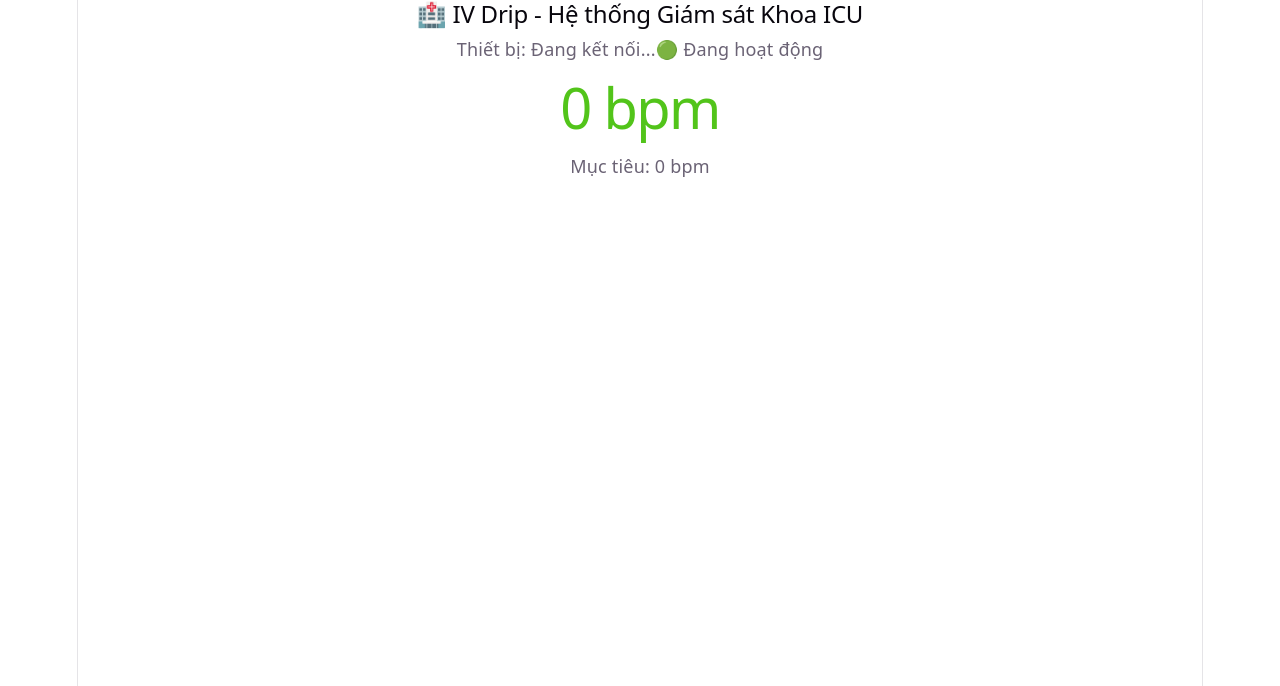
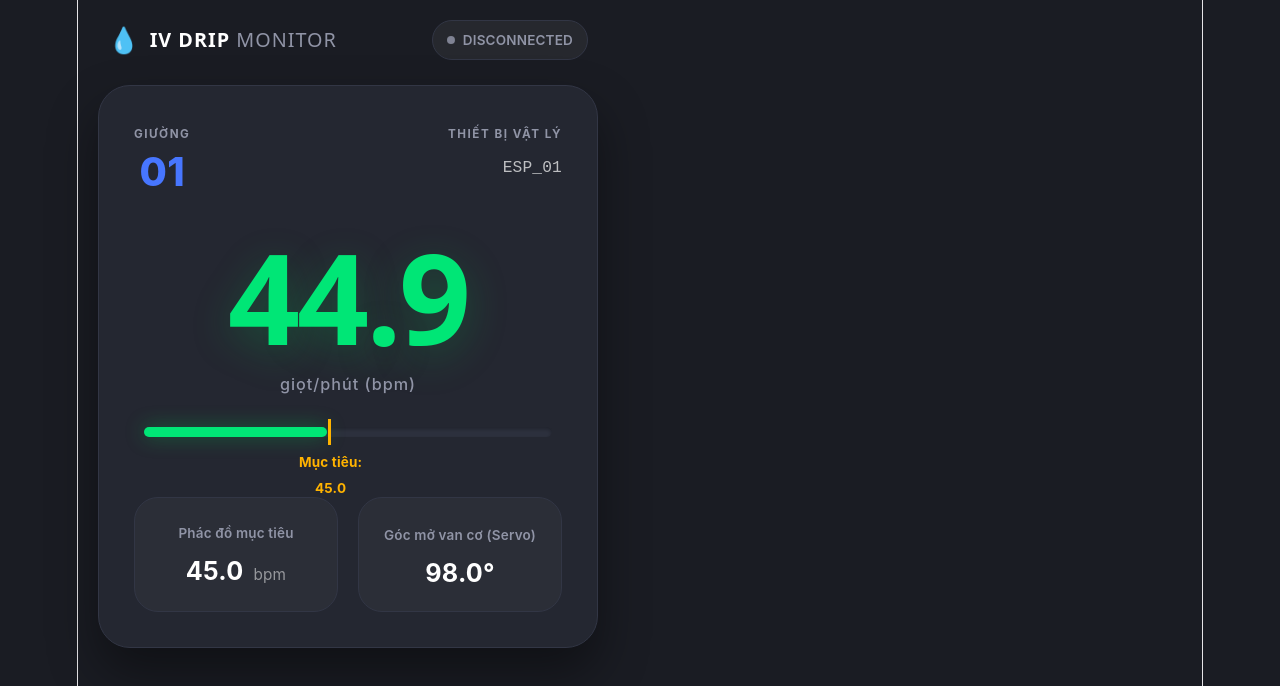
Before and after one commit to NamHaiIT2HUST/IV-DRIP-AI-HUB, a React app in the folder frontend/: page / in a window 1280 px wide. Shown: the top 686 px of the page. Built offline with nearby package versions, Linux system fonts and the light colour scheme; no server answers; the HTML template or start-up script is replaced by a standard one.

Commit message:
nâng cấp dashboard

```diff
--- a/frontend/src/App.css
+++ b/frontend/src/App.css
@@ -1,184 +1,228 @@
-.counter {
-  font-size: 16px;
-  padding: 5px 10px;
-  border-radius: 5px;
-  color: var(--accent);
-  background: var(--accent-bg);
-  border: 2px solid transparent;
-  transition: border-color 0.3s;
-  margin-bottom: 24px;
-
-  &:hover {
-    border-color: var(--accent-border);
-  }
-  &:focus-visible {
-    outline: 2px solid var(--accent);
-    outline-offset: 2px;
-  }
+/* --- CẤU HÌNH MÀU SẮC SOFT DARK THEME (MIDNIGHT EMERALD) --- */
+:root {
+  --bg-color: #1a1c23;        /* Xanh xám thâm trầm, không bị đen đặc */
+  --card-bg: #242731;          /* Thẻ sáng hơn nền một chút để tạo chiều sâu */
+  --primary-soft: #00c853;     /* Xanh lá Emerald dịu mắt */
+  --danger-soft: #ff5252;      /* Đỏ cảnh báo dịu */
+  --text-main: #e0e0e0;        /* Trắng xám nhạt chống lóa */
+  --text-sub: #9094a6;         /* Xám xanh cho chi tiết phụ */
+  --border-color: #323645;     /* Đường kẻ mờ tinh tế */
+  --accent-blue: #4776ff;      /* Màu xanh nhấn thương hiệu */
 }
 
-.hero {
-  position: relative;
-
-  .base,
-  .framework,
-  .vite {
-    inset-inline: 0;
-    margin: 0 auto;
+/* Cấu hình hiển thị căn giữa toàn màn hình */
+body {
+  background-color: var(--bg-color);
+  color: var(--text-main);
+  font-family: 'Inter', -apple-system, system-ui, sans-serif;
+  margin: 0;
+  display: flex;
+  justify-content: center;
+  align-items: center;
+  min-height: 100vh;
+  -webkit-font-smoothing: antialiased;
 }
 
-  .base {
-    width: 170px;
-    position: relative;
-    z-index: 0;
+.medical-app {
+  width: 100%;
+  max-width: 500px;
+  padding: 20px;
 }
 
-  .framework,
-  .vite {
-    position: absolute;
+/* --- HEADER --- */
+.main-header {
+  display: flex;
+  justify-content: space-between;
+  align-items: center;
+  margin-bottom: 25px;
+  padding: 0 10px;
 }
 
-  .framework {
-    z-index: 1;
-    top: 34px;
-    height: 28px;
-    transform: perspective(2000px) rotateZ(300deg) rotateX(44deg) rotateY(39deg)
-      scale(1.4);
+.brand { display: flex; align-items: center; gap: 10px; }
+.brand h1 { font-size: 1.1rem; letter-spacing: 1px; margin: 0; font-weight: 700; color: #fff; }
+.brand .light { font-weight: 300; color: var(--text-sub); }
+.icon-drop { font-size: 1.4rem; }
+
+.status-pill {
+  display: flex; align-items: center; gap: 8px;
+  padding: 6px 14px; border-radius: 30px;
+  font-size: 0.75rem; font-weight: 600;
+  background: rgba(255, 255, 255, 0.05);
+  color: var(--text-sub);
+  border: 1px solid var(--border-color);
+}
+.status-pill.online { color: var(--primary-soft); border-color: rgba(0, 200, 83, 0.3); }
+
+/* Hiệu ứng nhịp đập cho trạng thái Online */
+.pulse-dot {
+  width: 8px; height: 8px; border-radius: 50%;
+  background-color: currentColor;
+  animation: pulse-ring 1.5s infinite;
+}
+@keyframes pulse-ring {
+  0% { transform: scale(0.9); opacity: 1; }
+  50% { transform: scale(1.1); opacity: 0.7; }
+  100% { transform: scale(0.9); opacity: 1; }
 }
 
-  .vite {
-    z-index: 0;
-    top: 107px;
-    height: 26px;
-    width: auto;
-    transform: perspective(2000px) rotateZ(300deg) rotateX(40deg) rotateY(39deg)
-      scale(0.8);
-  }
+/* --- PATIENT CARD --- */
+.patient-card {
+  background: var(--card-bg);
+  border-radius: 32px;
+  padding: 35px;
+  box-shadow: 0 25px 50px rgba(0,0,0,0.4);
+  border: 1px solid var(--border-color);
+  position: relative;
+  overflow: hidden;
+  transition: all 0.4s cubic-bezier(0.175, 0.885, 0.32, 1.275);
 }
 
-#center {
+.card-header {
+  display: flex;
+  justify-content: space-between;
+  align-items: flex-start;
+  margin-bottom: 40px;
+}
+
+.label {
+  font-size: 0.65rem;
+  color: var(--text-sub);
+  font-weight: 700;
+  letter-spacing: 1.5px;
+  margin-bottom: 6px;
+  display: block;
+  text-transform: uppercase;
+}
+
+.bed-info .value { font-size: 2.2rem; font-weight: 800; color: var(--accent-blue); line-height: 1; }
+.device-info { text-align: right; }
+.device-info .value { font-size: 0.9rem; color: #fff; opacity: 0.7; font-family: 'JetBrains Mono', monospace; }
+
+/* --- KHU VỰC HIỂN THỊ SỐ CHÍNH (CĂN GIỮA) --- */
+.main-display {
+  text-align: center;
+  margin-bottom: 45px;
+}
+
+.current-rate {
+  font-size: 7rem;
+  font-weight: 800;
+  margin: 0;
+  line-height: 1;
+  color: var(--primary-soft);
+  text-shadow: 0 10px 40px rgba(0, 200, 83, 0.25);
+  letter-spacing: -3px;
+}
+
+.unit {
+  color: var(--text-sub);
+  font-size: 0.9rem;
+  margin-top: 12px;
+  display: block;
+  letter-spacing: 1px;
+  font-weight: 500;
+}
+
+/* --- PROGRESS BAR --- */
+.progress-container {
+  margin: 30px 10px 0;
+  position: relative;
+}
+
+.progress-bg {
+  height: 10px;
+  background: #2d313e;
+  border-radius: 20px;
+  box-shadow: inset 0 2px 4px rgba(0,0,0,0.3);
+}
+
+.progress-bar {
+  height: 100%;
+  border-radius: 20px;
+  background: var(--primary-soft);
+  box-shadow: 0 0 20px rgba(0, 200, 83, 0.4);
+  transition: width 0.6s cubic-bezier(0.34, 1.56, 0.64, 1);
+}
+
+.target-marker {
+  position: absolute;
+  top: -8px;
+  height: 26px;
+  border-left: 3px solid #ffb300;
+  z-index: 2;
+}
+
+.marker-label {
+  position: absolute;
+  top: 30px;
+  left: -45px;
+  width: 90px;
+  font-size: 0.75rem;
+  color: #ffb300;
+  font-weight: 700;
+  text-align: center;
+}
+
+/* --- STATS GRID (CĂN GIỮA ĐỐI XỨNG) --- */
+.stats-grid {
+  display: grid;
+  grid-template-columns: 1fr 1fr;
+  gap: 20px;
+  margin-top: 60px;
+  width: 100%;
+}
+
+.stat-box {
+  background: rgba(255, 255, 255, 0.03);
+  padding: 22px 15px;
+  border-radius: 24px;
+  border: 1px solid var(--border-color);
+
+  /* Căn giữa nội dung bên trong box */
   display: flex;
   flex-direction: column;
-  gap: 25px;
-  place-content: center;
-  place-items: center;
-  flex-grow: 1;
-
-  @media (max-width: 1024px) {
-    padding: 32px 20px 24px;
-    gap: 18px;
-  }
+  justify-content: center;
+  align-items: center;
+  text-align: center;
+  transition: background 0.3s;
 }
 
-#next-steps {
-  display: flex;
-  border-top: 1px solid var(--border);
-  text-align: left;
-
-  & > div {
-    flex: 1 1 0;
-    padding: 32px;
-    @media (max-width: 1024px) {
-      padding: 24px 20px;
-    }
+.stat-box:hover {
+  background: rgba(255, 255, 255, 0.05);
 }
 
-  .icon {
-    margin-bottom: 16px;
-    width: 22px;
-    height: 22px;
+.stat-label {
+  font-size: 0.75rem;
+  color: var(--text-sub);
+  display: block;
+  margin-bottom: 12px;
+  font-weight: 600;
+  text-transform: none;
 }
 
-  @media (max-width: 1024px) {
-    flex-direction: column;
-    text-align: center;
-  }
+.stat-value { font-size: 1.4rem; font-weight: 700; color: #fff; }
+.stat-value small { font-size: 0.85rem; opacity: 0.5; font-weight: 400; margin-left: 4px; }
+
+/* --- TRẠNG THÁI CẢNH BÁO --- */
+.patient-card.alert {
+  border-color: rgba(255, 82, 82, 0.5);
+  box-shadow: 0 20px 60px rgba(255, 82, 82, 0.2);
 }
 
-#docs {
-  border-right: 1px solid var(--border);
-
-  @media (max-width: 1024px) {
-    border-right: none;
-    border-bottom: 1px solid var(--border);
-  }
+.danger-footer {
+  position: absolute;
+  bottom: 0; left: 0; right: 0;
+  background: var(--danger-soft);
+  color: white;
+  padding: 12px;
+  font-size: 0.85rem;
+  font-weight: 700;
+  text-align: center;
+  border-radius: 0 0 32px 32px;
+  animation: slide-up 0.3s ease-out;
 }
 
-#next-steps ul {
-  list-style: none;
-  padding: 0;
-  display: flex;
-  gap: 8px;
-  margin: 32px 0 0;
-
-  .logo {
-    height: 18px;
+@keyframes slide-up {
+  from { transform: translateY(100%); }
+  to { transform: translateY(0); }
 }
-
-  a {
-    color: var(--text-h);
-    font-size: 16px;
-    border-radius: 6px;
-    background: var(--social-bg);
-    display: flex;
-    padding: 6px 12px;
-    align-items: center;
-    gap: 8px;
-    text-decoration: none;
-    transition: box-shadow 0.3s;
-
-    &:hover {
-      box-shadow: var(--shadow);
-    }
-    .button-icon {
-      height: 18px;
-      width: 18px;
-    }
-  }
-
-  @media (max-width: 1024px) {
-    margin-top: 20px;
-    flex-wrap: wrap;
-    justify-content: center;
-
-    li {
-      flex: 1 1 calc(50% - 8px);
-    }
-
-    a {
-      width: 100%;
-      justify-content: center;
-      box-sizing: border-box;
-    }
-  }
-}
-
-#spacer {
-  height: 88px;
-  border-top: 1px solid var(--border);
-  @media (max-width: 1024px) {
-    height: 48px;
-  }
-}
-
-.ticks {
-  position: relative;
-  width: 100%;
-
-  &::before,
-  &::after {
-    content: '';
-    position: absolute;
-    top: -4.5px;
-    border: 5px solid transparent;
-  }
-
-  &::before {
-    left: 0;
-    border-left-color: var(--border);
-  }
-  &::after {
-    right: 0;
-    border-right-color: var(--border);
-  }
-}
--- a/frontend/src/App.jsx
+++ b/frontend/src/App.jsx
@@ -3,58 +3,98 @@ import './App.css'
 
 function App() {
   const [telemetry, setTelemetry] = useState({
-    device: "Đang kết nối...",
-    current: 0.0,
-    target: 0.0
+    device: "ESP_01",
+    current: 44.9, // Dữ liệu từ ảnh của bạn
+    target: 45.0,
+    angle: 98.0
   });
+  const [isConnected, setIsConnected] = useState(false);
 
   useEffect(() => {
-    // Khởi tạo kết nối WebSocket tới FastAPI
+    // Kết nối tới WebSocket của FastAPI
     const ws = new WebSocket("ws://localhost:8000/ws/telemetry");
+    ws.onopen = () => setIsConnected(true);
+    ws.onmessage = (e) => setTelemetry(JSON.parse(e.data));
+    ws.onclose = () => setIsConnected(false);
+    return () => ws.close();
+  }, []);
 
-    ws.onmessage = (event) => {
-      const data = JSON.parse(event.data);
-      setTelemetry(data);
-    };
-
-    ws.onerror = (error) => {
-      console.log("WebSocket Lỗi: ", error);
-    };
-
-    // Cleanup function: Tự động đóng kết nối khi tắt trình duyệt/đổi trang
-    return () => {
-      ws.close();
-    };
-  }, []); // Cặp ngoặc vuông rỗng đảm bảo chỉ chạy 1 lần khi load trang
-
-  // Logic cảnh báo
-  const isDanger = Math.abs(telemetry.current - telemetry.target) > 2.0;
+  const deviation = Math.abs(telemetry.current - telemetry.target);
+  // Ngưỡng cảnh báo trong y tế thường rất khắt khe (ví dụ lệch >1.5 giọt)
+  const isDanger = deviation > 1.5;
+  // Tính % progress (giả sử thang đo max 100 giọt/phút)
+  const progressWidth = Math.min((telemetry.current / 100) * 100, 100);
 
   return (
-    <div className="dashboard-container">
-      <h2>🏥 IV Drip - Hệ thống Giám sát Khoa ICU</h2>
+    <div className="medical-app dark-theme">
+      <header className="main-header">
+        <div className="brand">
+          <span className="icon-drop">💧</span>
+          <h1>IV DRIP <span className="light">MONITOR</span></h1>
+        </div>
+        <div className={`status-pill ${isConnected ? 'online' : 'offline'}`}>
+          <span className="pulse-dot"></span>
+          {isConnected ? 'SYSTEM ONLINE' : 'DISCONNECTED'}
+        </div>
+      </header>
 
-      <div className="monitor-card">
+      <main className="content">
+        {/* Thẻ theo dõi bệnh nhân với hiệu ứng Danger Glow nếu có lỗi */}
+        <div className={`patient-card ${isDanger ? 'alert danger-glow' : ''}`}>
           <div className="card-header">
-          <span>Thiết bị: {telemetry.device}</span>
-          <span className="status-dot">🟢 Đang hoạt động</span>
+            <div className="bed-info">
+              <span className="label">GIƯỜNG</span>
+              <span className="value">01</span>
+            </div>
+            <div className="device-info">
+              <span className="label">THIẾT BỊ VẬT LÝ</span>
+              <span className="value">{telemetry.device}</span>
+            </div>
           </div>
 
-        <div className="rate-display">
-          <h1 style={{ color: isDanger ? '#ff4d4f' : '#52c41a' }}>
-            {telemetry.current} <span className="unit">bpm</span>
-          </h1>
-          <p className="target-text">Mục tiêu: {telemetry.target} bpm</p>
+          <div className="main-display">
+            <div className="rate-container">
+              {/* Con số chính: Xanh neon nếu OK, Đỏ neon nếu lỗi. Cực kỳ nổi bật trên nền đen */}
+              <h2 className="current-rate" style={{ color: isDanger ? '#ff4d4f' : '#00e676' }}>
+                {telemetry.current.toFixed(1)}
+              </h2>
+              <span className="unit">giọt/phút (bpm)</span>
+            </div>
+
+            <div className="progress-container">
+              <div className="progress-bg">
+                <div
+                  className="progress-bar"
+                  style={{ width: `${progressWidth}%`, backgroundColor: isDanger ? '#ff4d4f' : '#00e676' }}
+                ></div>
+              </div>
+              {/* Vạch đánh dấu mục tiêu */}
+              <div className="target-marker" style={{ left: `${telemetry.target}%` }}>
+                <span className="marker-label">Mục tiêu: {telemetry.target.toFixed(1)}</span>
+              </div>
+            </div>
+          </div>
+
+          <div className="stats-grid">
+            <div className="stat-box">
+              <span className="stat-label">Phác đồ mục tiêu</span>
+              <span className="stat-value">{telemetry.target.toFixed(1)} <small>bpm</small></span>
+            </div>
+            <div className="stat-box">
+              <span className="stat-label">Góc mở van cơ (Servo)</span>
+              <span className="stat-value">{telemetry.angle.toFixed(1)}°</span>
+            </div>
           </div>
 
           {isDanger && (
-          <div className="alert-box">
-            ⚠️ CẢNH BÁO: Tốc độ truyền lệch khỏi phác đồ!
+            <div className="danger-footer">
+              ⚠️ CẢNH BÁO CAO: Tốc độ sai lệch vượt ngưỡng an toàn!
             </div>
           )}
         </div>
+      </main>
     </div>
-  )
+  );
 }
 
-export default App
+export default App;
```
Lines whose indentation alone changed are shown as unchanged.
